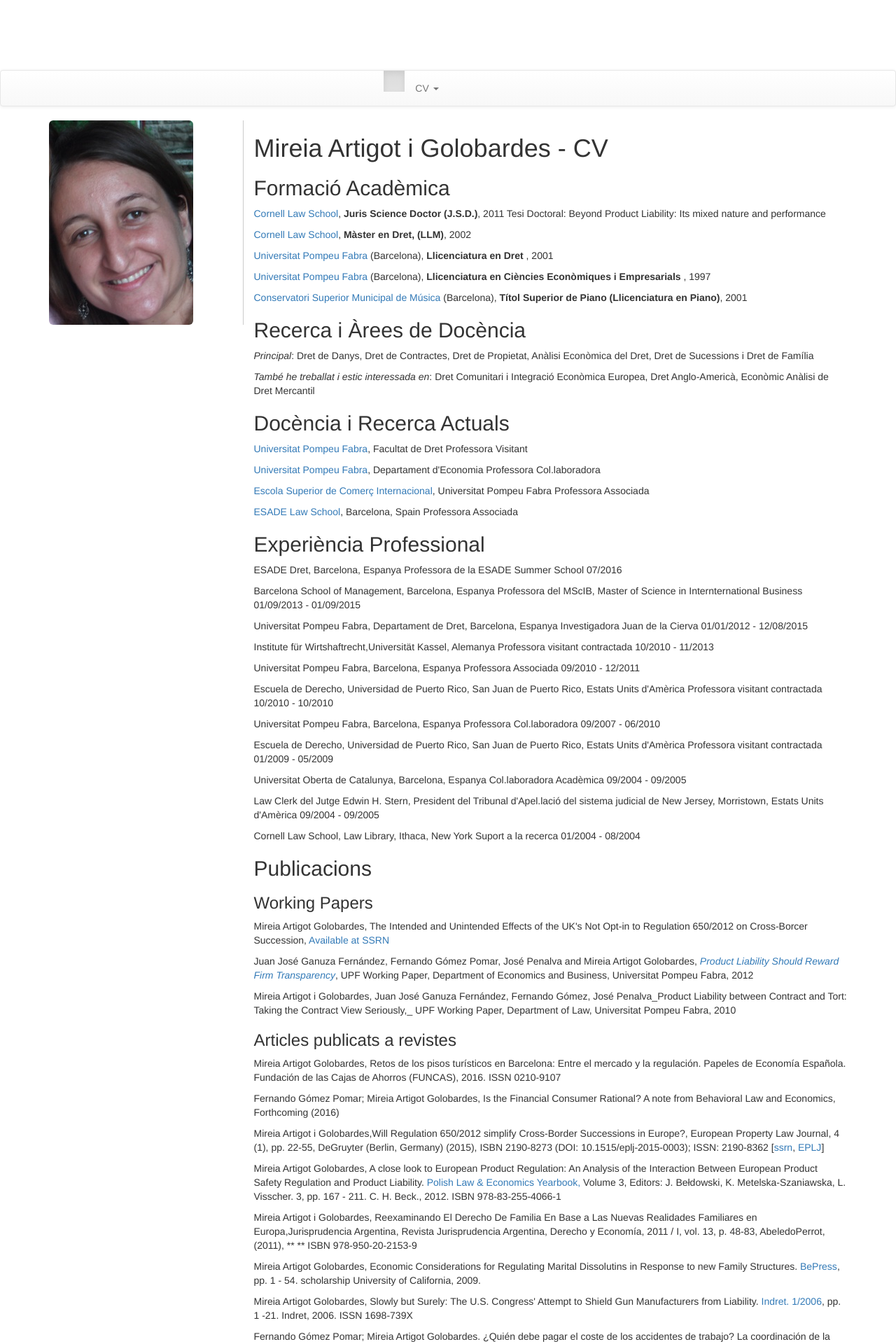
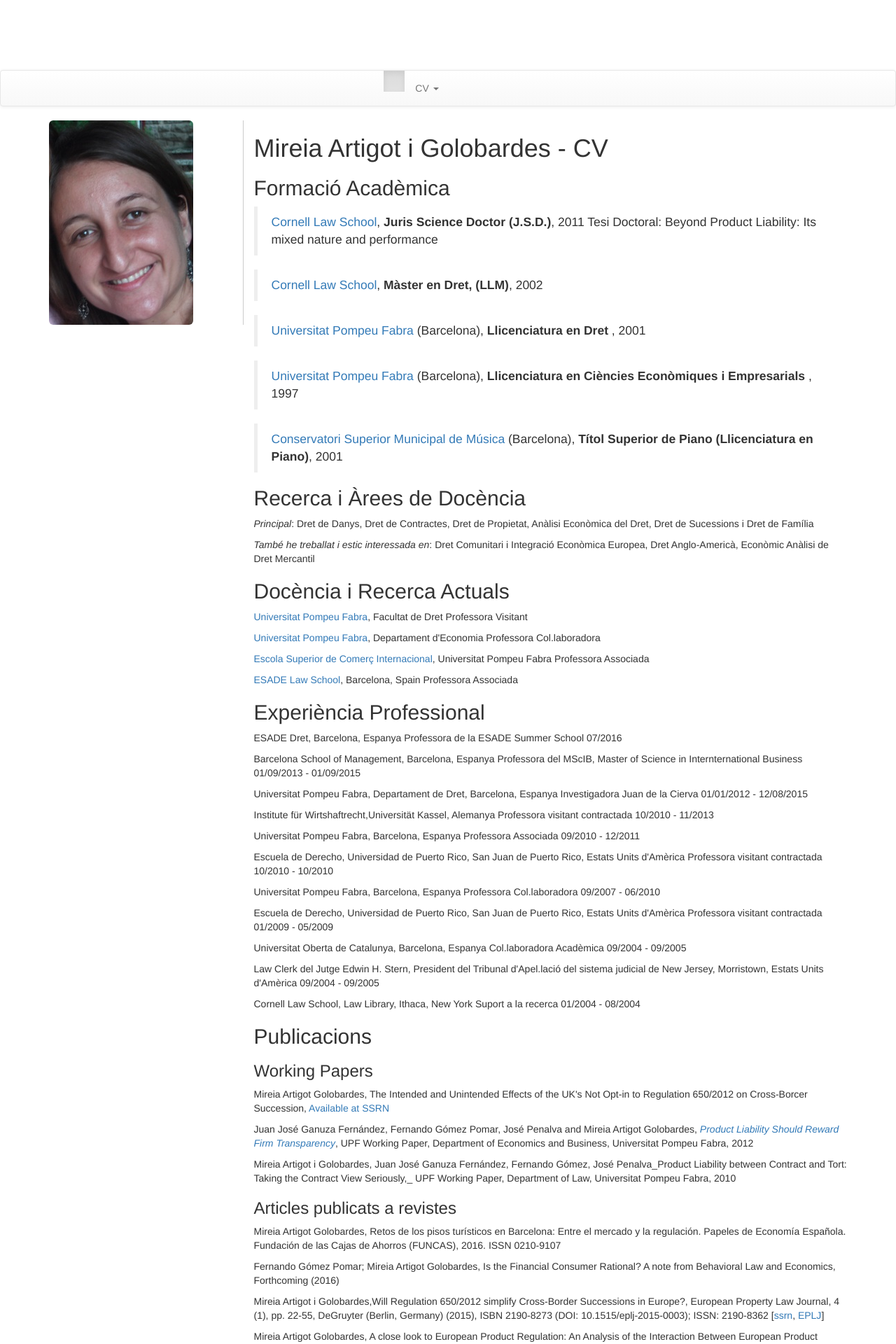
Before and after one commit to JohnPalmer/mireiaartigot, a Jekyll site: the page built from cv/ca/index.md, in a window 1280 px wide. Shown: the top 1920 px of the page at 70% size. Built offline with Jekyll 4.4.1, drawn with Linux system fonts in a browser that asks for light colours; nearby versions of some CDN libraries; our own code applies the rules of GitHub Pages for plain Markdown files.

```diff
--- a/cv/ca/index.md
+++ b/cv/ca/index.md
@@ -2,16 +2,16 @@
 
 ## Formació Acadèmica
 
-[Cornell Law School](http://www.lawschool.cornell.edu/), **Juris Science Doctor (J.S.D.)**, 2011
+> [Cornell Law School](http://www.lawschool.cornell.edu/), **Juris Science Doctor (J.S.D.)**, 2011
 Tesi Doctoral: Beyond Product Liability: Its mixed nature and performance
 
-[Cornell Law School](http://www.lawschool.cornell.edu/), **Màster en Dret, (LLM)**, 2002
+> [Cornell Law School](http://www.lawschool.cornell.edu/), **Màster en Dret, (LLM)**, 2002
 
-[Universitat Pompeu Fabra](https://www.upf.edu/fdret/) (Barcelona), **Llicenciatura en Dret** , 2001
+> [Universitat Pompeu Fabra](https://www.upf.edu/fdret/) (Barcelona), **Llicenciatura en Dret** , 2001
 
-[Universitat Pompeu Fabra](http://www.econ.upf.edu/ca/) (Barcelona), **Llicenciatura en Ciències Econòmiques i Empresarials** , 1997
+> [Universitat Pompeu Fabra](http://www.econ.upf.edu/ca/) (Barcelona), **Llicenciatura en Ciències Econòmiques i Empresarials** , 1997
 
-[Conservatori Superior Municipal de Música](http://www.cmmb.cat/ca/el-conservatori_1176#.V5ziuKL8qUQ) (Barcelona), **Títol Superior de Piano (Llicenciatura en Piano)**, 2001
+> [Conservatori Superior Municipal de Música](http://www.cmmb.cat/ca/el-conservatori_1176#.V5ziuKL8qUQ) (Barcelona), **Títol Superior de Piano (Llicenciatura en Piano)**, 2001
 
 ## Recerca i Àrees de Docència
 
```
